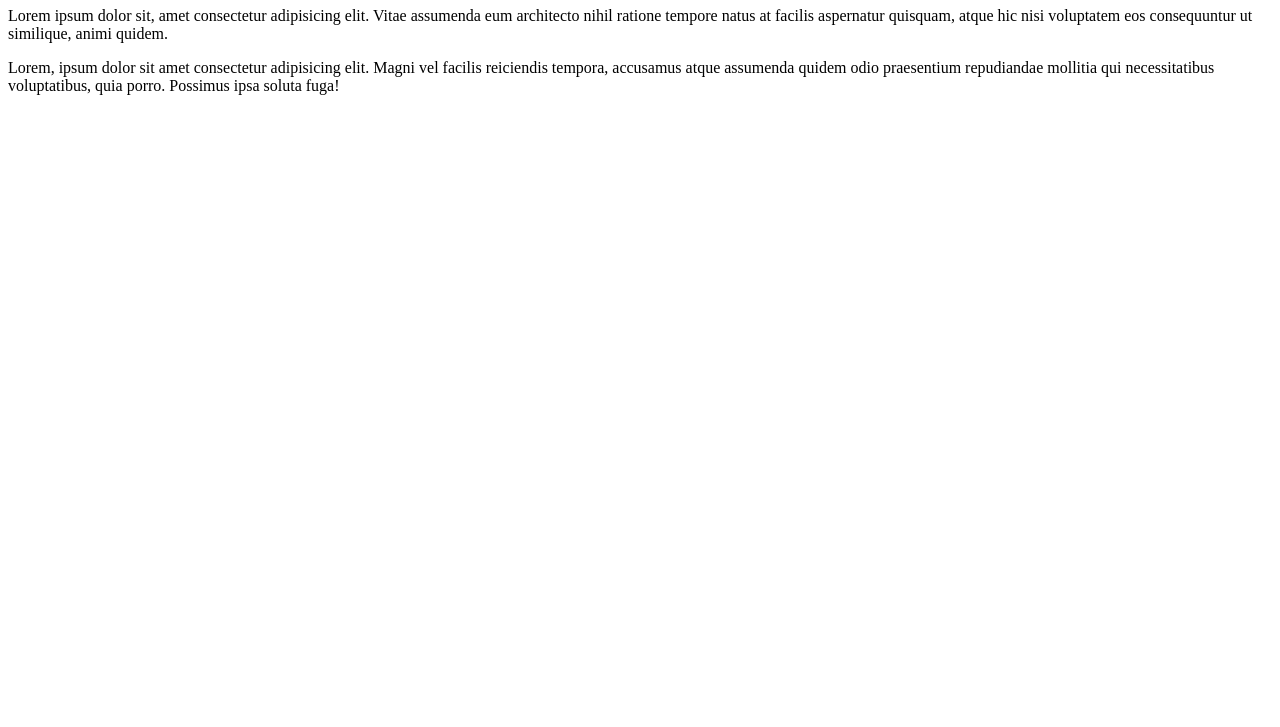
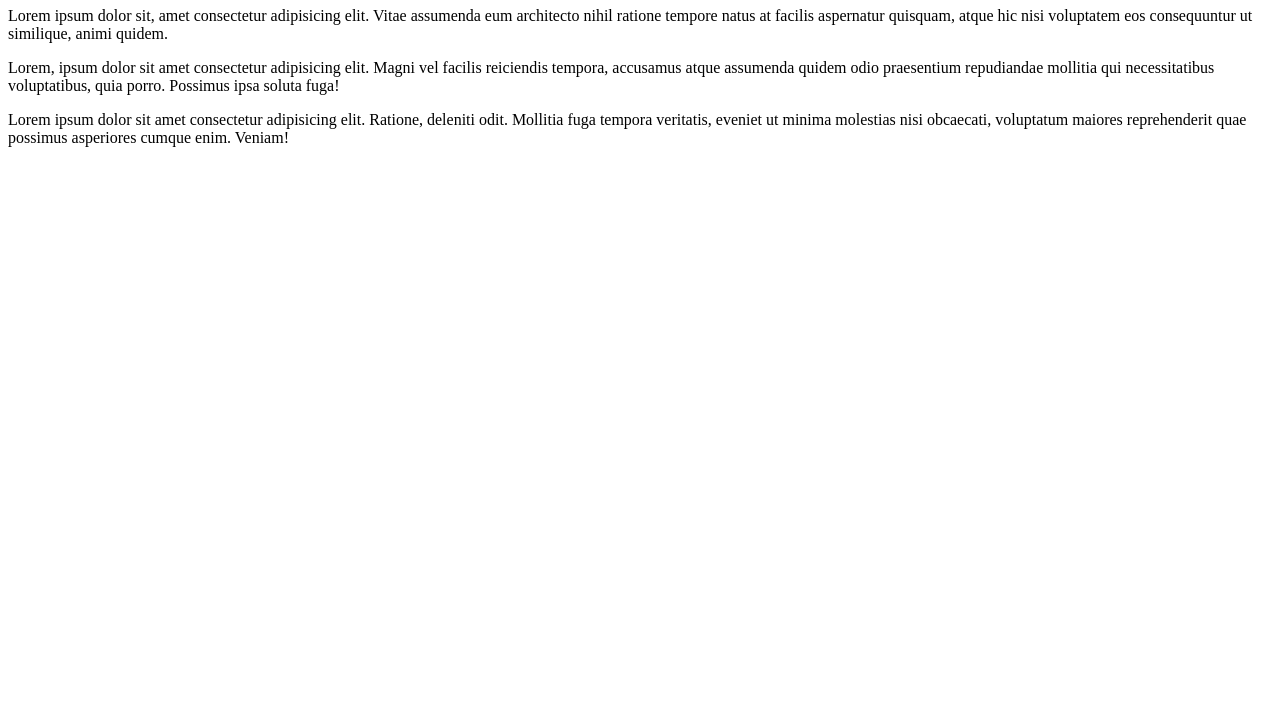
Before and after one commit to henriquerodrigues13/Ola-Mundo, a plain HTML site: page site-exemplo/index.html in a window 1280 px wide. Shown: the part 73-800 px from the top of the page. Drawn offline with Linux system fonts and the light colour scheme.

Commit message:
adicinei um paragrafo

```diff
--- a/site-exemplo/index.html
+++ b/site-exemplo/index.html
@@ -9,5 +9,6 @@
     <h1>Olá, Mundo</h1>
     <p>Lorem ipsum dolor sit, amet consectetur adipisicing elit. Vitae assumenda eum architecto nihil ratione tempore natus at facilis aspernatur quisquam, atque hic nisi voluptatem eos consequuntur ut similique, animi quidem.</p>
     <p>Lorem, ipsum dolor sit amet consectetur adipisicing elit. Magni vel facilis reiciendis tempora, accusamus atque assumenda quidem odio praesentium repudiandae mollitia qui necessitatibus voluptatibus, quia porro. Possimus ipsa soluta fuga!</p>
+    <p>Lorem ipsum dolor sit amet consectetur adipisicing elit. Ratione, deleniti odit. Mollitia fuga tempora veritatis, eveniet ut minima molestias nisi obcaecati, voluptatum maiores reprehenderit quae possimus asperiores cumque enim. Veniam!</p>
 </body>
 </html>
```
